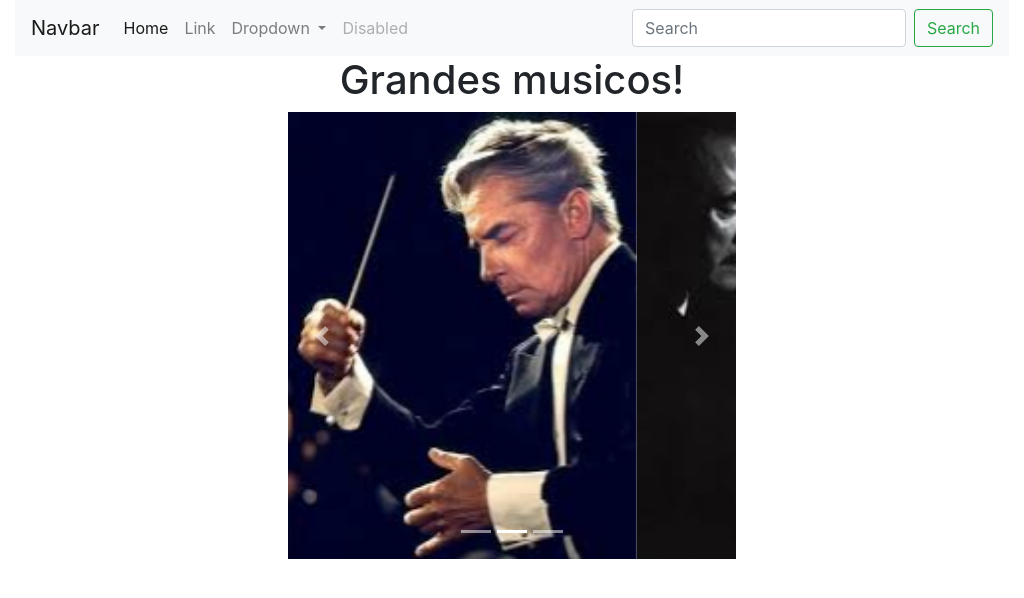
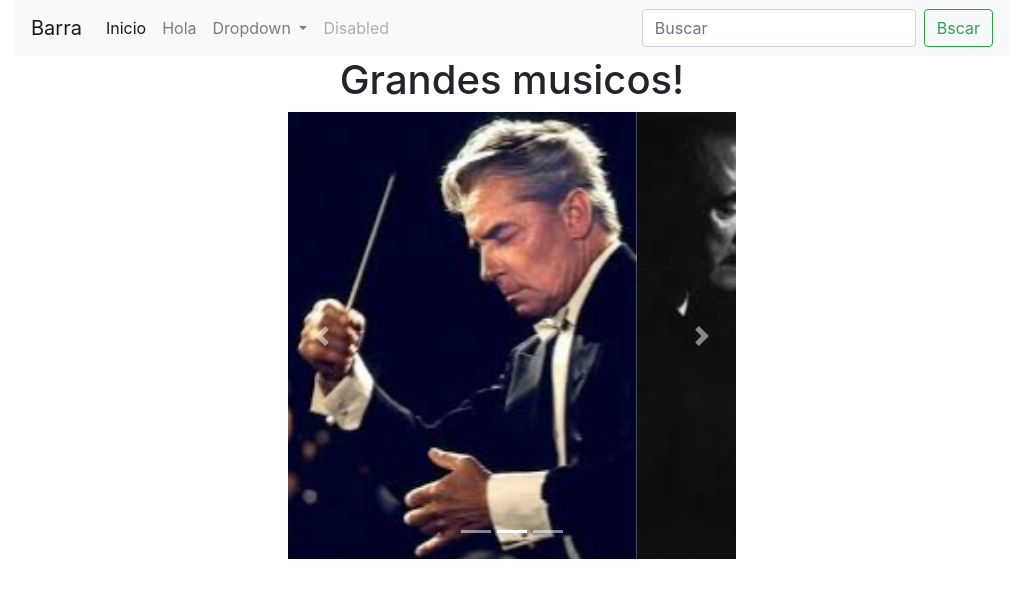
Before and after one commit to panterozo/cuatrolibertades-1dic, a plain HTML site: page index.html in a window 1280 px wide. Shown: the whole page, without its empty margins (128-1152 px from the left). Drawn offline with nearby package versions, Linux system fonts and the light colour scheme.

Commit message:
index. Se cambia index

```diff
--- a/index.html
+++ b/index.html
@@ -9,12 +9,12 @@
     <link rel="stylesheet" href="css/bootstrap.min.css" integrity="sha384-Gn5384xqQ1aoWXA+058RXPxPg6fy4IWvTNh0E263XmFcJlSAwiGgFAW/dAiS6JXm" crossorigin="anonymous">
     <link rel="stylesheet" href="css/styles.css" crossorigin="anonymous">
 
-    <title>Hello, world!</title>
+    <title>Músicos famosos</title>
   </head>
   <body>
   	<div class="container">
   		<nav class="navbar navbar-expand-lg navbar-light bg-light">
-		  <a class="navbar-brand" href="#">Navbar</a>
+		  <a class="navbar-brand" href="#">Barra</a>
 		  <button class="navbar-toggler" type="button" data-toggle="collapse" data-target="#navbarSupportedContent" aria-controls="navbarSupportedContent" aria-expanded="false" aria-label="Toggle navigation">
 		    <span class="navbar-toggler-icon"></span>
 		  </button>
@@ -22,10 +22,10 @@
 		  <div class="collapse navbar-collapse" id="navbarSupportedContent">
 		    <ul class="navbar-nav mr-auto">
 		      <li class="nav-item active">
-		        <a class="nav-link" href="#">Home <span class="sr-only">(current)</span></a>
+		        <a class="nav-link" href="#">Inicio <span class="sr-only">(current)</span></a>
 		      </li>
 		      <li class="nav-item">
-		        <a class="nav-link" href="#">Link</a>
+		        <a class="nav-link" href="#">Hola</a>
 		      </li>
 		      <li class="nav-item dropdown">
 		        <a class="nav-link dropdown-toggle" href="#" id="navbarDropdown" role="button" data-toggle="dropdown" aria-haspopup="true" aria-expanded="false">
@@ -43,8 +43,8 @@
 		      </li>
 		    </ul>
 		    <form class="form-inline my-2 my-lg-0">
-		      <input class="form-control mr-sm-2" type="search" placeholder="Search" aria-label="Search">
-		      <button class="btn btn-outline-success my-2 my-sm-0" type="submit">Search</button>
+		      <input class="form-control mr-sm-2" type="search" placeholder="Buscar" aria-label="Search">
+		      <button class="btn btn-outline-success my-2 my-sm-0" type="submit">Bscar</button>
 		    </form>
 		  </div>
 		</nav>
```
